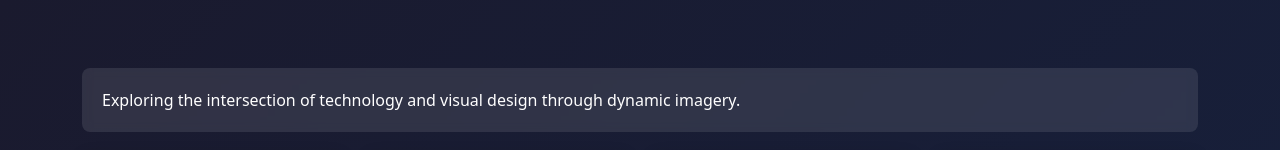
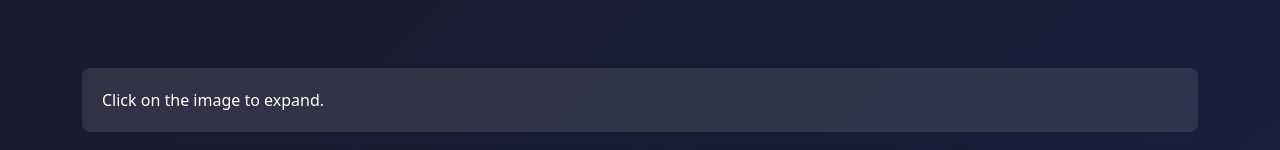
Before and after one commit to Verson-tech/coffee-machine-for-sale, a plain HTML site: page index.html in a window 1280 px wide. Shown: the top 150 px of the page. Drawn offline with nearby package versions, Linux system fonts and the light colour scheme.

Commit message:
bootstarp

```diff
--- a/index.html
+++ b/index.html
@@ -68,10 +68,7 @@
   <body>
     <div class="container py-5">
       <div class="intro-text">
-        <p class="mb-0">
-          Exploring the intersection of technology and visual design through
-          dynamic imagery.
-        </p>
+        <p class="mb-0">Click on the image to expand.</p>
       </div>
 
       <div class="row g-4">
```
